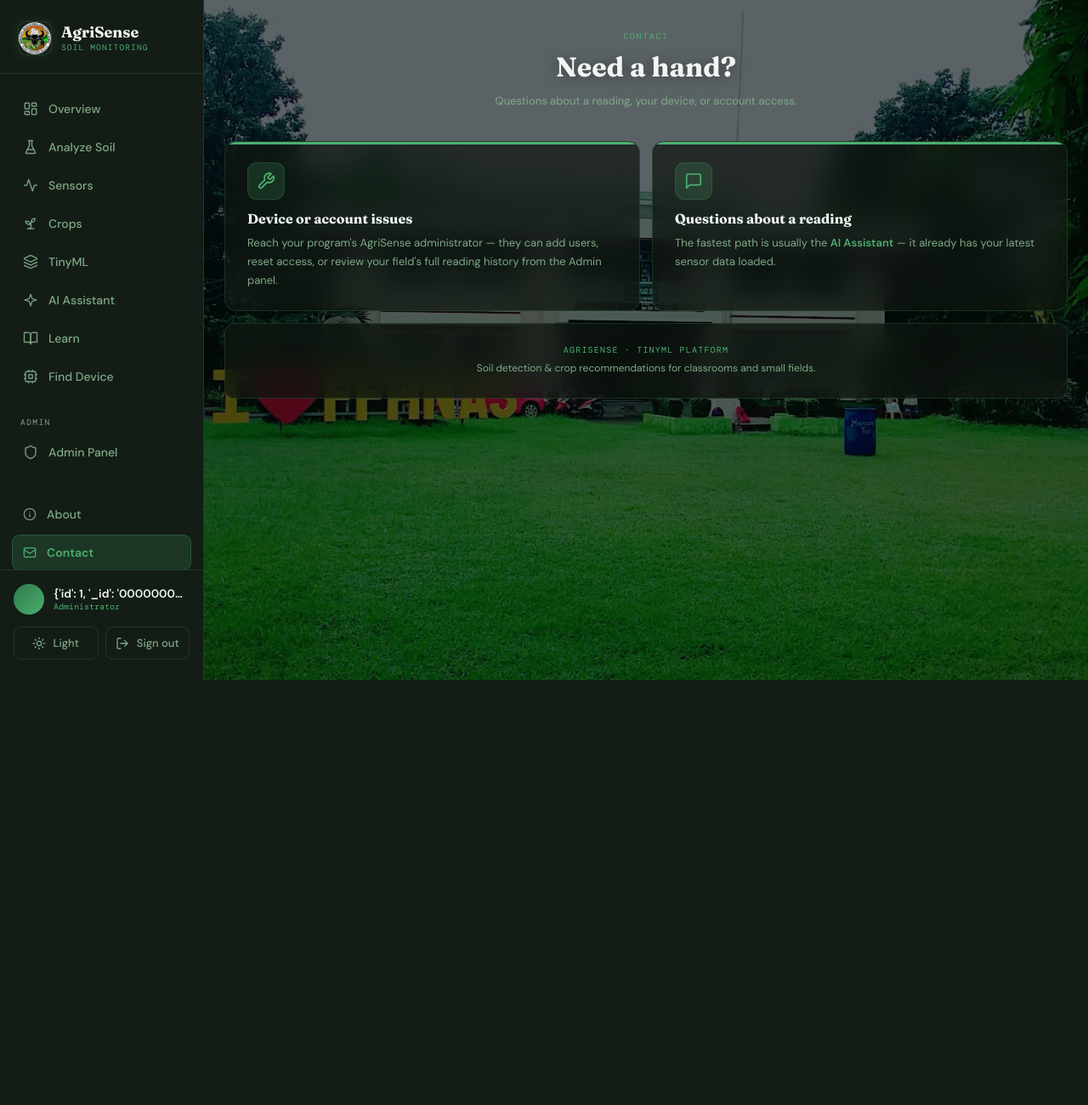
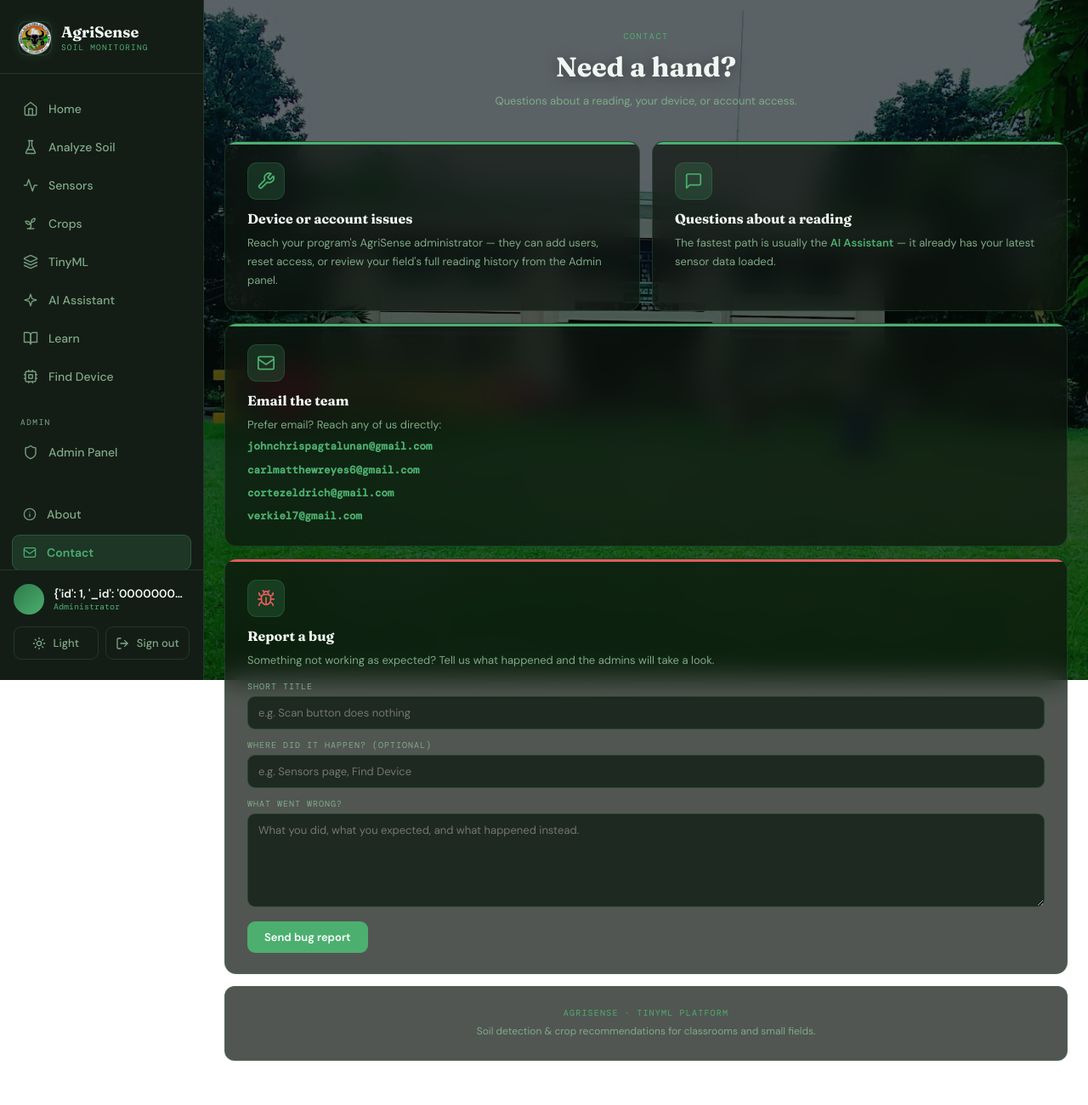
Before and after one commit to baconws10life/soilsense_tinyml, a Flask app: page /contact in a window 1280 px wide. Shown: the whole page at 85% size. Before the commit the page ends 800 px from the top, so only its background shows below. Run offline with Flask 3, Linux system fonts and the light colour scheme; the visitor is signed in with stand-in values (Sample User, id 1); data that the repository does not hold is empty; some libraries are stand-ins or nearby versions.

Commit message:
Add files via upload

```diff
--- a/app.py
+++ b/app.py
@@ -167,6 +167,19 @@
             crop       TEXT, image TEXT,
             source     TEXT DEFAULT 'manual',
             fertility  REAL,
+            created_at TEXT
+        )
+    """)
+
+    # Bug reports sent from the Contact page; admins read them in the Admin Panel.
+    cur.execute("""
+        CREATE TABLE IF NOT EXISTS bug_reports (
+            id         SERIAL PRIMARY KEY,
+            username   TEXT,
+            title      TEXT,
+            page       TEXT,
+            details    TEXT,
+            status     TEXT DEFAULT 'open',
             created_at TEXT
         )
     """)
@@ -1694,6 +1707,12 @@
     cur.execute("SELECT * FROM records ORDER BY id DESC")
     records = cur.fetchall()
     devices = _list_devices_for(cur, session["user"], True)
+    try:
+        cur.execute("SELECT * FROM bug_reports ORDER BY (status='open') DESC, id DESC")
+        bug_reports = cur.fetchall()
+    except Exception:
+        conn.rollback()
+        bug_reports = []
     conn.commit()
     cur.close()
     conn.close()
@@ -1705,7 +1724,8 @@
     admin_count   = sum(1 for u in users if (u["role"] or "").strip().lower() == "admin")
 
     return render_template("admin_dashboard.html",
-        users=users, records=records, devices=devices,
+        users=users, records=records, devices=devices, bug_reports=bug_reports,
+        open_bugs=sum(1 for b in bug_reports if b['status'] == 'open'),
         devices_in_use=sum(1 for d in devices if d["in_use"]),
         chart_labels=list(crop_counts.keys()), chart_values=list(crop_counts.values()),
         user_counts=user_counts,
@@ -1875,10 +1895,56 @@
     return render_template("about.html", user=session["user"])
 
 
+CONTACT_EMAILS = [
+    "johnchrispagtalunan@gmail.com",
+    "carlmatthewreyes6@gmail.com",
+    "cortezeldrich@gmail.com",
+    "verkiel7@gmail.com",
+]
+
+
 @app.route("/contact")
 @login_required
 def contact():
-    return render_template("contact.html", user=session["user"])
+    return render_template("contact.html", user=session["user"], emails=CONTACT_EMAILS,
+                           bug_msg=session.pop("bug_msg", None))
+
+
+@app.route("/report-bug", methods=["POST"])
+@login_required
+def report_bug():
+    title   = (request.form.get("title") or "").strip()[:120]
+    page    = (request.form.get("page") or "").strip()[:80]
+    details = (request.form.get("details") or "").strip()[:3000]
+    if not title or not details:
+        session["bug_msg"] = {"kind": "err", "text": "Please add a short title and describe what went wrong."}
+        return redirect(url_for("contact") + "#report-bug")
+    try:
+        conn = get_db(); cur = conn.cursor()
+        cur.execute("INSERT INTO bug_reports (username, title, page, details, status, created_at) "
+                    "VALUES (%s,%s,%s,%s,'open',%s)",
+                    (session["user"], title, page, details, datetime.now().strftime("%Y-%m-%d %H:%M")))
+        conn.commit(); cur.close(); conn.close()
+        session["bug_msg"] = {"kind": "ok", "text": "Thanks! Your bug report was sent to the admins."}
+    except Exception as e:
+        print(f"[AgriSense] bug report failed: {e}")
+        session["bug_msg"] = {"kind": "err", "text": "Sorry, the report could not be saved. Please email the team instead."}
+    return redirect(url_for("contact") + "#report-bug")
+
+
+@app.route("/admin/bug/<int:bug_id>/<action>", methods=["POST"])
+@admin_required
+def admin_bug(bug_id, action):
+    if action not in ("resolve", "reopen", "delete"):
+        return _back("bugs")
+    conn = get_db(); cur = conn.cursor()
+    if action == "delete":
+        cur.execute("DELETE FROM bug_reports WHERE id=%s", (bug_id,))
+    else:
+        cur.execute("UPDATE bug_reports SET status=%s WHERE id=%s",
+                    ("resolved" if action == "resolve" else "open", bug_id))
+    conn.commit(); cur.close(); conn.close()
+    return _back("bugs")
 
 
 # ---------------------------------------------------------------------------
--- a/templates/_icons.html
+++ b/templates/_icons.html
@@ -27,6 +27,7 @@
  'clipboard': '<rect width="8" height="4" x="8" y="2" rx="1" ry="1"/><path d="M16 4h2a2 2 0 0 1 2 2v14a2 2 0 0 1-2 2H6a2 2 0 0 1-2-2V6a2 2 0 0 1 2-2h2"/><path d="M12 11h4"/><path d="M12 16h4"/><path d="M8 11h.01"/><path d="M8 16h.01"/>',
  'file-text': '<path d="M15 2H6a2 2 0 0 0-2 2v16a2 2 0 0 0 2 2h12a2 2 0 0 0 2-2V7Z"/><path d="M14 2v4a2 2 0 0 0 2 2h4"/><path d="M10 9H8"/><path d="M16 13H8"/><path d="M16 17H8"/>',
  'droplet': '<path d="M12 22a7 7 0 0 0 7-7c0-2-1-3.9-3-5.5s-3.5-4-4-6.5c-.5 2.5-2 4.9-4 6.5C6 11.1 5 13 5 15a7 7 0 0 0 7 7z"/>',
+ 'bug': '<path d="m8 2 1.88 1.88"/><path d="M14.12 3.88 16 2"/><path d="M9 7.13v-1a3.003 3.003 0 1 1 6 0v1"/><path d="M12 20c-3.3 0-6-2.7-6-6v-3a4 4 0 0 1 4-4h4a4 4 0 0 1 4 4v3c0 3.3-2.7 6-6 6"/><path d="M12 20v-9"/><path d="M6.53 9C4.6 8.8 3 7.1 3 5"/><path d="M6 13H2"/><path d="M3 21c0-2.1 1.7-3.9 3.8-4"/><path d="M20.97 5c0 2.1-1.6 3.8-3.5 4"/><path d="M22 13h-4"/><path d="M17.2 17c2.1.1 3.8 1.9 3.8 4"/>',
  'message': '<path d="M21 15a2 2 0 0 1-2 2H7l-4 4V5a2 2 0 0 1 2-2h14a2 2 0 0 1 2 2z"/>',
  'pencil': '<path d="M17 3a2.85 2.83 0 1 1 4 4L7.5 20.5 2 22l1.5-5.5Z"/>',
  'cpu': '<rect width="16" height="16" x="4" y="4" rx="2"/><rect width="6" height="6" x="9" y="9" rx="1"/><path d="M15 2v2"/><path d="M15 20v2"/><path d="M2 15h2"/><path d="M2 9h2"/><path d="M20 15h2"/><path d="M20 9h2"/><path d="M9 2v2"/><path d="M9 20v2"/>',
--- a/templates/_navbar.html
+++ b/templates/_navbar.html
@@ -172,7 +172,7 @@
   </div>
 
   <div class="sb-section">
-    <a href="{{ url_for('overview') }}"     class="sb-item {{ 'active' if active=='overview' else '' }}">{{ icon('dashboard') }} Overview</a>
+    <a href="{{ url_for('overview') }}"     class="sb-item {{ 'active' if active=='overview' else '' }}">{{ icon('home') }} Home</a>
     <a href="{{ url_for('dashboard') }}"    class="sb-item {{ 'active' if active in ('log','dashboard') else '' }}">{{ icon('flask') }} Analyze Soil</a>
     <a href="{{ url_for('sensors') }}"      class="sb-item {{ 'active' if active=='sensors' else '' }}">{{ icon('activity') }} Sensors</a>
     <a href="{{ url_for('crops') }}"        class="sb-item {{ 'active' if active=='crops' else '' }}">{{ icon('sprout') }} Crops</a>
@@ -192,6 +192,7 @@
   <div class="sb-section sb-more">
     <a href="{{ url_for('about') }}"   class="sb-item sb-item-sm {{ 'active' if active=='about' else '' }}">{{ icon('info',16) }} About</a>
     <a href="{{ url_for('contact') }}" class="sb-item sb-item-sm {{ 'active' if active=='contact' else '' }}">{{ icon('mail',16) }} Contact</a>
+    <a href="{{ url_for('contact') }}#report-bug" class="sb-item sb-item-sm">{{ icon('bug',16) }} Report a bug</a>
   </div>
 
   <div class="sb-footer">
--- a/templates/contact.html
+++ b/templates/contact.html
@@ -222,6 +222,20 @@
 .info-text a { color:var(--green); font-weight:600; text-decoration:none; }
 .info-text a:hover { text-decoration:underline; }
 @media (max-width:760px){ .info-grid { grid-template-columns:1fr; } }
+.mail-list { list-style:none; display:grid; gap:6px; margin-top:4px; }
+.mail-list a { display:block; font-family:'DM Mono',monospace; font-size:12.5px; word-break:break-all; }
+.bug-card { border-radius:14px; padding:24px 26px; margin-bottom:14px; position:relative; overflow:hidden; }
+.bug-card::before { content:''; position:absolute; top:0; left:0; right:0; height:3px; background:var(--red); }
+.bug-form { display:grid; gap:12px; margin-top:12px; }
+.bug-form label { font-family:'DM Mono',monospace; font-size:10px; letter-spacing:.1em; text-transform:uppercase; color:var(--muted); display:block; margin-bottom:5px; }
+.bug-form input, .bug-form textarea { width:100%; font:inherit; font-size:13px; color:var(--text); background:var(--surface2); border:1px solid var(--border); border-radius:9px; padding:10px 12px; }
+.bug-form textarea { min-height:110px; resize:vertical; }
+.bug-form input:focus, .bug-form textarea:focus { outline:none; border-color:var(--green); }
+.bug-btn { justify-self:start; font:inherit; font-size:13px; font-weight:600; padding:10px 20px; border-radius:9px; border:none; cursor:pointer; background:var(--green); color:#fff; }
+.bug-btn:hover { filter:brightness(1.1); }
+.bug-flash { padding:10px 14px; border-radius:9px; font-size:13px; margin-top:12px; border:1px solid var(--border); }
+.bug-flash.ok { color:var(--green); border-color:var(--green); }
+.bug-flash.err { color:var(--red); border-color:var(--red); }
 
 </style>
 <link rel="stylesheet" href="{{ url_for('static', filename='css/mobile.css') }}">
@@ -258,6 +272,31 @@
     </div>
   </div>
 
+  <div class="info-card glass" style="margin-bottom:14px">
+    <div class="info-icon">{{ icon('mail',22) }}</div>
+    <div class="info-title">Email the team</div>
+    <p class="info-text">Prefer email? Reach any of us directly:</p>
+    <ul class="mail-list info-text">
+      {% for e in emails %}<li><a href="mailto:{{ e }}">{{ e }}</a></li>{% endfor %}
+    </ul>
+  </div>
+
+  <div class="bug-card glass" id="report-bug">
+    <div class="info-icon" style="color:var(--red)">{{ icon('bug',22) }}</div>
+    <div class="info-title">Report a bug</div>
+    <p class="info-text">Something not working as expected? Tell us what happened and the admins will take a look.</p>
+    {% if bug_msg %}<div class="bug-flash {{ bug_msg.kind }}">{{ bug_msg.text }}</div>{% endif %}
+    <form class="bug-form" method="POST" action="{{ url_for('report_bug') }}">
+      <div><label for="bugTitle">Short title</label>
+        <input id="bugTitle" name="title" maxlength="120" required placeholder="e.g. Scan button does nothing"></div>
+      <div><label for="bugPage">Where did it happen? (optional)</label>
+        <input id="bugPage" name="page" maxlength="80" placeholder="e.g. Sensors page, Find Device"></div>
+      <div><label for="bugDetails">What went wrong?</label>
+        <textarea id="bugDetails" name="details" maxlength="3000" required placeholder="What you did, what you expected, and what happened instead."></textarea></div>
+      <button class="bug-btn" type="submit">Send bug report</button>
+    </form>
+  </div>
+
   <!-- FOOTER -->
   <div class="contact-footer glass">
     <div class="footer-label">AgriSense · TinyML Platform</div>
--- a/templates/login.html
+++ b/templates/login.html
@@ -193,7 +193,7 @@
         <div class="app">
           <div class="side">
             <div class="lg"><img src="{{ url_for('static', filename='images/ffhnas.jpg') }}" alt=""/>AgriSense</div>
-            <div class="n"><i></i>Overview</div>
+            <div class="n"><i></i>Home</div>
             <div class="n"><i></i>Sensors</div>
             <div class="n"><i></i>Crops</div>
             <div class="n"><i></i>TinyML</div>
--- a/templates/overview.html
+++ b/templates/overview.html
@@ -1,8 +1,8 @@
 {% extends "base.html" %}
 {% from '_icons.html' import icon, sensor_icon %}
-{% block title %}Overview{% endblock %}
+{% block title %}Home{% endblock %}
 {% set active = 'overview' %}
-{% block topbar_left %}Overview{% endblock %}
+{% block topbar_left %}Home{% endblock %}
 
 {% block content %}
 
```
Also changed, not shown: templates/admin_dashboard.html (+62 -26 lines), README.md.
